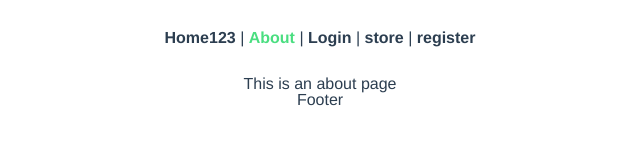
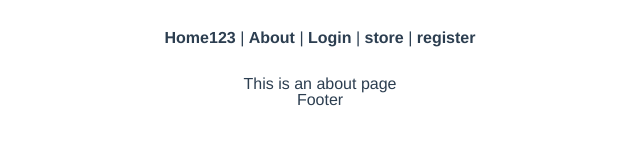
Before and after one commit to Sharon23565421/daibason, a Vue app: page /about in a window 1280 px wide. Shown: the top 160 px of the page, without its empty margins (320-960 px from the left). Built offline with nearby package versions, Linux system fonts and the light colour scheme.

Commit message:
0903-color/font

```diff
--- a/src/assets/scss/base/_color.scss
+++ b/src/assets/scss/base/_color.scss
@@ -1,7 +1,12 @@
 $color: (
-  "primary": #4b4efc,
-  "secondary": #aa72f8,
-  "success": #4ade80,
-  "warning" : #F59E0B,
-  "error" :  #EF4444,
+  "blue": #32c8e1,
+  "purple": #9164cd,
+  "green": #4bc887,
+  "yellow": #fff04b,
+  "orange": #ffbb33,
+  "red": #dc4b55,
+  "brown": #a67c52,
 );
+
+// 引用方式
+//  color: map-get($color, $key: success);
--- a/src/assets/scss/base/_font.scss
+++ b/src/assets/scss/base/_font.scss
@@ -16,7 +16,9 @@ $fontsizes: (
   "h1": 40px,
   "h2": 32px,
   "h3": 24px,
-  "span": 14px,
+  "span": 16px,
   "div": 16px,
-  "p": 16px
+  "p": 16px,
+  "s_span": 14px,
+  "s_p": 14px
 ); // map
```
